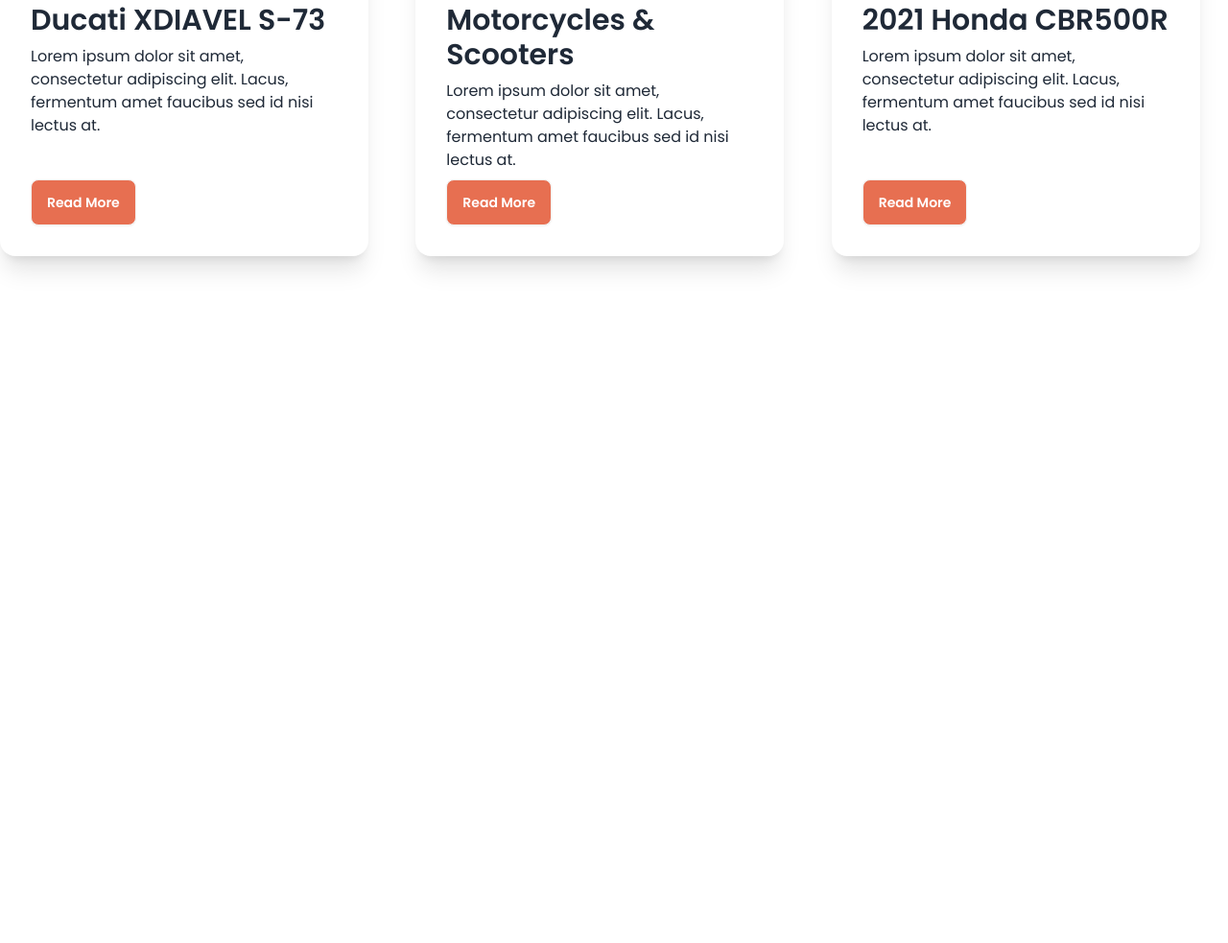
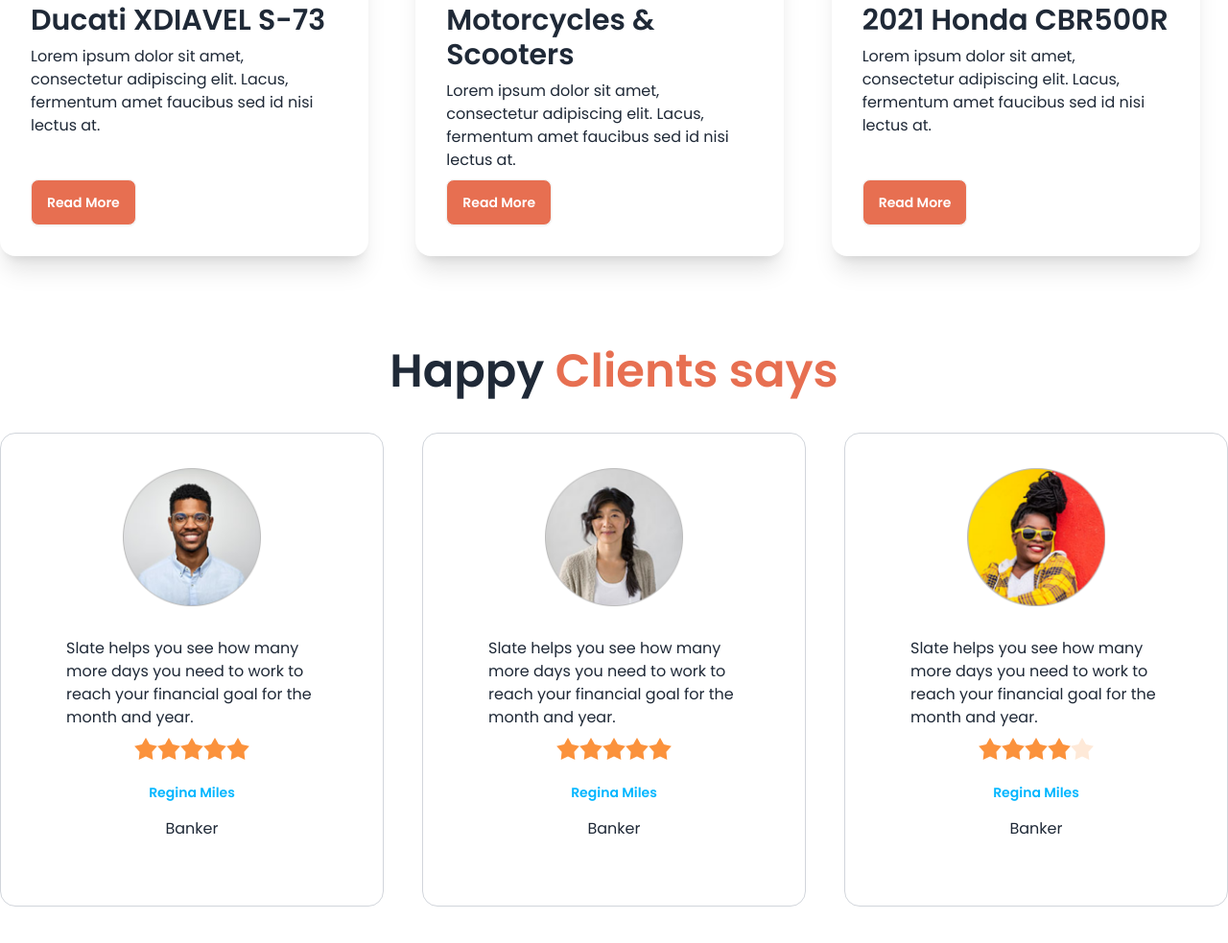
Before and after one commit to israt83/biker-jone-resources, a plain HTML site: page index.html in a window 1280 px wide. Shown: the part 1099-2082 px from the top of the page at 96% size. Before the commit the page ends 1462 px from the top, so only its background shows below. Drawn offline with nearby package versions, Linux system fonts and the light colour scheme.

Commit message:
added the happy cliebts section

```diff
--- a/index.html
+++ b/index.html
@@ -213,6 +213,79 @@
 
             </div>
         </section>
+        <!--happy clients-->
+        <section class="my-24">
+            <h3 class="text-5xl mb12 font-semibold text-center">Happy <span class="text-bike-primary">Clients says</span></h3>
+            <div class="grid grid-cols-1 md:grid-cols-2 lg:grid-cols-3 gap-10 mt-10">
+                <!--first review-->
+                <div class="card  bg-base-100 p-9 border border-gray-300">
+                    <figure><img class="w-36" src="images/others/user-1.png" alt="Shoes" /></figure>
+                    <div class="card-body">
+                      <p>Slate helps you see how
+                        many more days you need
+                        to work to reach your financial
+                        goal for the month and year.</p>
+                        <div class="rating justify-center">
+                            <input type="radio" name="rating-2" class="mask mask-star-2 bg-orange-400" />
+                            <input type="radio" name="rating-2" class="mask mask-star-2 bg-orange-400" />
+                            <input type="radio" name="rating-2" class="mask mask-star-2 bg-orange-400" />
+                            <input type="radio" name="rating-2" class="mask mask-star-2 bg-orange-400" checked />
+                            <input type="radio" name="rating-2" class="mask mask-star-2 bg-orange-400" />
+                          </div>
+                      <div class=" text-center space-y-4 mt-4">
+                        <h4 class="text-sm font-semibold text-info">Regina Miles</h4>
+                        <p>Banker</p>
+
+                      </div>
+                    </div>
+                </div>
+                <!--second review-->
+                <div class="card  bg-base-100 p-9 border border-gray-300">
+                    <figure><img class="w-36" src="images/others/user-2.png" alt="Shoes" /></figure>
+                    <div class="card-body">
+                      <p>Slate helps you see how
+                        many more days you need
+                        to work to reach your financial
+                        goal for the month and year.</p>
+                        <div class="rating justify-center">
+                            <input type="radio" name="rating-2" class="mask mask-star-2 bg-orange-400" />
+                            <input type="radio" name="rating-2" class="mask mask-star-2 bg-orange-400" />
+                            <input type="radio" name="rating-2" class="mask mask-star-2 bg-orange-400" />
+                            <input type="radio" name="rating-2" class="mask mask-star-2 bg-orange-400" checked />
+                            <input type="radio" name="rating-2" class="mask mask-star-2 bg-orange-400" />
+                          </div>
+                      <div class=" text-center space-y-4 mt-4">
+                        <h4 class="text-sm font-semibold text-info">Regina Miles</h4>
+                        <p>Banker</p>
+
+                      </div>
+                    </div>
+                </div>
+                <!--third review-->
+                <div class="card  bg-base-100 p-9 border border-gray-300">
+                    <figure><img class="w-36" src="images/others/user-3.png" alt="Shoes" /></figure>
+                    <div class="card-body">
+                      <p>Slate helps you see how
+                        many more days you need
+                        to work to reach your financial
+                        goal for the month and year.</p>
+                        <div class="rating justify-center">
+                            <input type="radio" name="rating-2" class="mask mask-star-2 bg-orange-400" />
+                            <input type="radio" name="rating-2" class="mask mask-star-2 bg-orange-400" />
+                            <input type="radio" name="rating-2" class="mask mask-star-2 bg-orange-400" />
+                            <input type="radio" name="rating-2" class="mask mask-star-2 bg-orange-400" checked />
+                            <input type="radio" name="rating-2" class="mask mask-star-2 bg-orange-400" />
+                          </div>
+                      <div class=" text-center space-y-4 mt-4">
+                        <h4 class="text-sm font-semibold text-info">Regina Miles</h4>
+                        <p>Banker</p>
+
+                      </div>
+                    </div>
+                </div>
+            </div>
+
+        </section>
 
     </main>
     <footer>
```
